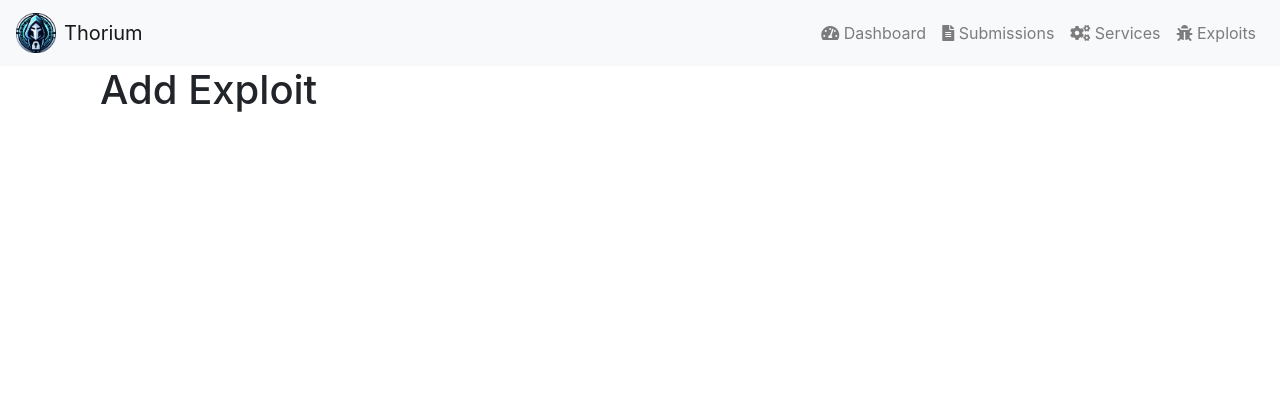
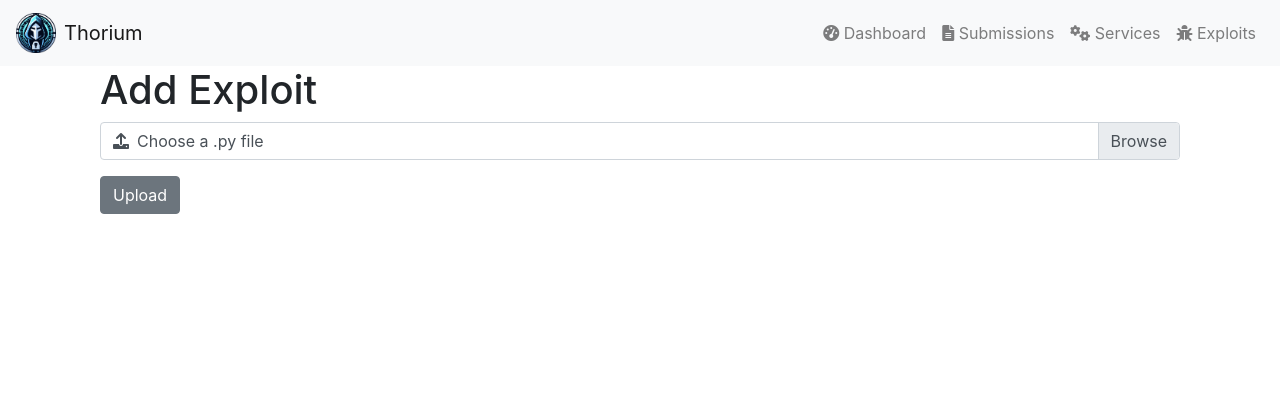
Before and after one commit to Cillian-Collins/thorium, a Flask app: page /exploits/add in a window 1280 px wide. Shown: the top 420 px of the page. Run offline with Flask 3, Linux system fonts and the light colour scheme; some libraries are stand-ins or nearby versions.

Commit message:
Adding exploit uploads, redis and documentation

```diff
--- a/server/app/routes/api.py
+++ b/server/app/routes/api.py
@@ -1,8 +1,37 @@
-from flask import Blueprint, render_template
+from app.db import insert_exploit
+from flask import Blueprint, request, jsonify
+import os
+import threading
+import sqlite3
 
 api = Blueprint("api", __name__)
 
 
-@api.route('/exploits/add')
+@api.route('/exploits/add', methods=['POST'])
 def add_exploit():
-    return render_template("add_exploit.html")
+    # Check if the request contains a file
+    if 'exploitFile' not in request.files:
+        return jsonify({'error': 'No file part'}), 400
+
+    file = request.files['exploitFile']
+
+    # Check if the file is allowed (e.g., only .py files)
+    if file and file.filename.endswith('.py'):
+        filename = os.path.basename(file.filename)
+
+        # Define the upload path
+        upload_path = os.path.join('./exploits', filename)
+
+        # Save the file to the defined path
+        file.save(upload_path)
+
+        local = threading.local()
+
+        if not hasattr(local, "conn"):
+            local.conn = sqlite3.connect('database.db')
+
+        insert_exploit(filename, True)
+
+        return jsonify({'message': 'File uploaded successfully'}), 200
+    else:
+        return jsonify({'error': 'Invalid file format. Only .py files are allowed'}), 400
--- a/server/app/routes/frontend.py
+++ b/server/app/routes/frontend.py
@@ -37,3 +37,8 @@ def exploits():
 
     items = fetch_exploits()
     return render_template("exploits.html", exploits=items)
+
+
+@frontend.route('/exploits/add')
+def add_exploit():
+    return render_template("add_exploit.html")
--- a/server/factory.py
+++ b/server/factory.py
@@ -9,6 +9,6 @@ def create_app():
     setup_database()
 
     app.register_blueprint(frontend)
-    app.register_blueprint(api)
+    app.register_blueprint(api, url_prefix='/api')
 
     return app
--- a/server/templates/add_exploit.html
+++ b/server/templates/add_exploit.html
@@ -3,6 +3,47 @@
 {% block content %}
 <div class="container">
     <h1>Add Exploit</h1>
-    <!-- Add your dashboard content here -->
+    <form id="uploadForm" enctype="multipart/form-data">
+        <div class="custom-file mb-3">
+            <input type="file" class="custom-file-input" id="exploitFile" name="exploitFile" accept=".py" required>
+            <label class="custom-file-label" for="exploitFile">
+                <i class="fas fa-upload mr-2"></i>Choose a .py file
+            </label>
+        </div>
+        <button type="button" class="btn btn-secondary" id="uploadButton">Upload</button>
+    </form>
+    <div id="errorMessage" class="text-danger mt-3" style="display: none;"></div>
 </div>
+
+<!-- Include FontAwesome icons -->
+<link rel="stylesheet" href="https://cdnjs.cloudflare.com/ajax/libs/font-awesome/6.0.0-beta3/css/all.min.css">
+
+<script>
+document.getElementById("uploadButton").addEventListener("click", function() {
+    let fileInput = document.getElementById("exploitFile");
+    let formData = new FormData();
+    formData.append("exploitFile", fileInput.files[0]);
+
+    fetch("/api/exploits/add", {
+        method: "POST",
+        body: formData
+    })
+    .then(response => {
+        if (response.status === 200) {
+            window.location.href = "/exploits";
+        } else {
+            return response.text();
+        }
+    })
+    .then(errorMessage => {
+        if (errorMessage) {
+            document.getElementById("errorMessage").innerHTML = JSON.parse(errorMessage)['error'];
+            document.getElementById("errorMessage").style.display = "block";
+        }
+    })
+    .catch(error => {
+        console.error("Error:", error);
+    });
+});
+</script>
 {% endblock %}
--- a/server/templates/exploits.html
+++ b/server/templates/exploits.html
@@ -5,7 +5,7 @@
     <div class="d-flex justify-content-between align-items-center mb-3">
         <h1 class="my-0">Exploits</h1>
         <div class="d-flex align-items-center">
-            <a href="{{ url_for('api.add_exploit') }}" class="btn btn-secondary btn-sm">
+            <a href="{{ url_for('frontend.add_exploit') }}" class="btn btn-secondary btn-sm">
                 <i class="fas fa-plus"></i> Add New Exploit
             </a>
         </div>
```
Also changed, not shown: docker-compose.yml (+8 -0 lines), server/app/db.py (+12 -4 lines), README.md, 2 other files.
